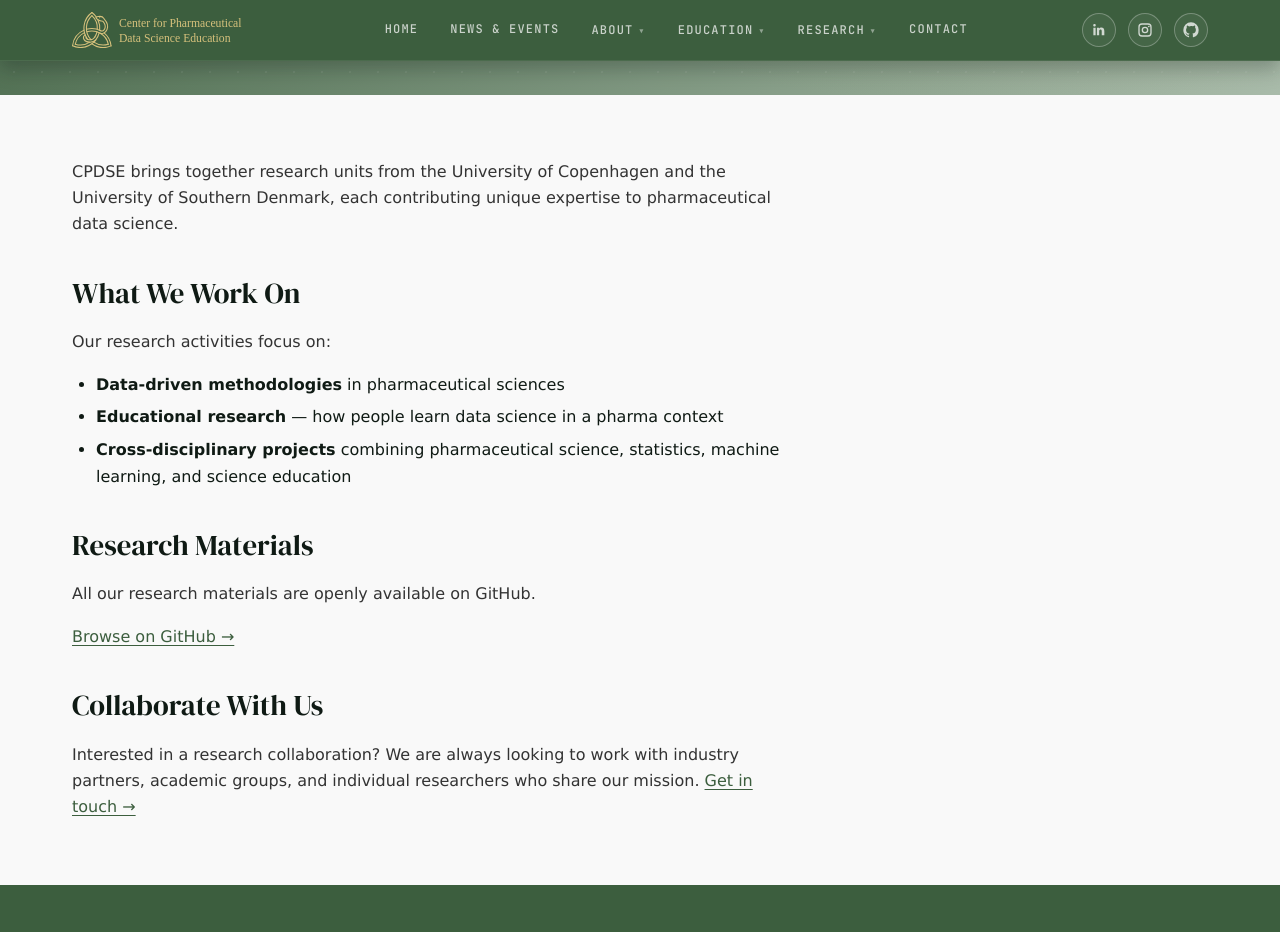
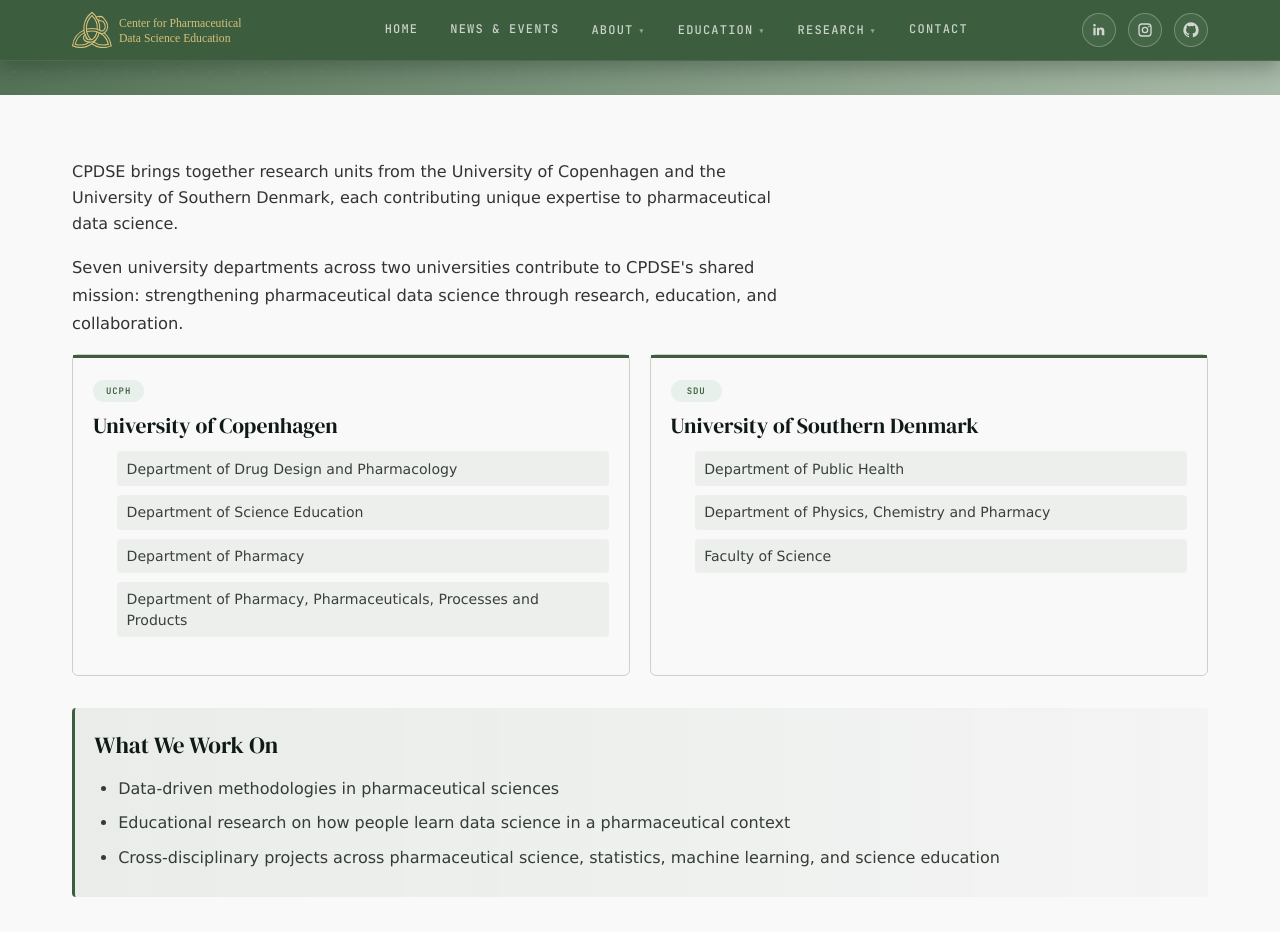
Before and after one commit to CPDSE/PagesCMS, a Jekyll site: the page built from research-units.md, in a window 1280 px wide and 1400 px high, scrolled down 279 px. Shown: the top 932 px of the window. Built offline with Jekyll 4.4.1, drawn with Linux system fonts in a browser that asks for light colours.

Commit message:
include research units

```diff
--- a/assets/css/main.css
+++ b/assets/css/main.css
@@ -2590,6 +2590,120 @@
   }
 }
 
+/* ─── RESEARCH UNITS PAGE ────────────────────────────────── */
+.page-body > .research-units-overview,
+.page-body > .research-focus-strip {
+  max-width: none;
+}
+
+.research-units-overview {
+  margin-bottom: var(--space-md);
+}
+
+.research-units-lead {
+  max-width: 72ch;
+  font-size: 1.02rem;
+  line-height: 1.72;
+  color: var(--ink);
+  margin-bottom: var(--space-md);
+}
+
+.research-units-grid {
+  display: grid;
+  grid-template-columns: 1fr 1fr;
+  gap: 1.2rem;
+}
+
+.research-units-card {
+  border: 1px solid var(--border);
+  background: var(--offwhite);
+  border-radius: 6px;
+  padding: 1.3rem 1.25rem 1.35rem;
+  position: relative;
+}
+
+.research-units-card::before {
+  content: '';
+  position: absolute;
+  top: 0;
+  left: 0;
+  right: 0;
+  height: 3px;
+  background: var(--green);
+}
+
+.research-units-card__label {
+  display: inline-flex;
+  align-items: center;
+  justify-content: center;
+  min-width: 3.2rem;
+  height: 1.35rem;
+  padding: 0 0.55rem;
+  border-radius: 999px;
+  background: var(--green-pale);
+  color: var(--green);
+  font-family: var(--font-mono);
+  font-size: 0.56rem;
+  font-weight: 600;
+  letter-spacing: 0.11em;
+  text-transform: uppercase;
+}
+
+.research-units-card h2 {
+  font-family: var(--font-display);
+  font-size: 1.35rem;
+  line-height: 1.25;
+  color: var(--ink);
+  margin: 0.6rem 0 0.8rem;
+}
+
+.research-units-list {
+  list-style: none;
+  margin: 0;
+  padding: 0;
+  display: grid;
+  gap: 0.55rem;
+}
+
+.research-units-list li {
+  margin: 0;
+  padding: 0.45rem 0.6rem;
+  border-radius: 4px;
+  background: rgba(60,94,62,0.06);
+  color: rgba(15,26,20,0.82);
+  font-size: 0.88rem;
+  line-height: 1.45;
+}
+
+.research-focus-strip {
+  margin-top: var(--space-md);
+  margin-bottom: var(--space-md);
+  padding: 1.15rem 1.2rem;
+  border-left: 3px solid var(--green);
+  background: linear-gradient(90deg, rgba(60,94,62,0.08), rgba(60,94,62,0.03));
+  border-radius: 4px;
+}
+
+.research-focus-strip h2 {
+  margin: 0 0 0.7rem;
+  font-size: 1.45rem;
+}
+
+.research-focus-strip ul {
+  margin: 0;
+}
+
+.research-focus-strip li {
+  margin-bottom: 0.5rem;
+  color: rgba(15,26,20,0.84);
+}
+
+@media (max-width: 760px) {
+  .research-units-grid {
+    grid-template-columns: 1fr;
+  }
+}
+
 /* ─── POST ────────────────────────────────────────────────── */
 .post-header {
   background: var(--green);
--- a/research-units.md
+++ b/research-units.md
@@ -8,20 +8,42 @@
 
 CPDSE brings together research units from the University of Copenhagen and the University of Southern Denmark, each contributing unique expertise to pharmaceutical data science.
 
-## What We Work On
+<section class="research-units-overview">
+	<p class="research-units-lead">Seven university departments across two universities contribute to CPDSE's shared mission: strengthening pharmaceutical data science through research, education, and collaboration.</p>
 
-Our research activities focus on:
+	<div class="research-units-grid">
+		<article class="research-units-card">
+			<span class="research-units-card__label">UCPH</span>
+			<h2>University of Copenhagen</h2>
+			<ul class="research-units-list">
+				<li>Department of Drug Design and Pharmacology</li>
+				<li>Department of Science Education</li>
+				<li>Department of Pharmacy</li>
+				<li>Department of Pharmacy, Pharmaceuticals, Processes and Products</li>
+			</ul>
+		</article>
 
-- **Data-driven methodologies** in pharmaceutical sciences
-- **Educational research** — how people learn data science in a pharma context
-- **Cross-disciplinary projects** combining pharmaceutical science, statistics, machine learning, and science education
+		<article class="research-units-card">
+			<span class="research-units-card__label">SDU</span>
+			<h2>University of Southern Denmark</h2>
+			<ul class="research-units-list">
+				<li>Department of Public Health</li>
+				<li>Department of Physics, Chemistry and Pharmacy</li>
+				<li>Faculty of Science</li>
+			</ul>
+		</article>
+	</div>
+</section>
 
-## Research Materials
+<section class="research-focus-strip">
+	<h2>What We Work On</h2>
+	<ul>
+		<li>Data-driven methodologies in pharmaceutical sciences</li>
+		<li>Educational research on how people learn data science in a pharmaceutical context</li>
+		<li>Cross-disciplinary projects across pharmaceutical science, statistics, machine learning, and science education</li>
+	</ul>
+</section>
 
-All our research materials are openly available on GitHub.
+<p>All our research materials are openly available on GitHub. <a href="https://github.com/CPDSE" target="_blank" rel="noopener">Browse on GitHub →</a></p>
 
-[Browse on GitHub →](https://github.com/CPDSE)
-
-## Collaborate With Us
-
-Interested in a research collaboration? We are always looking to work with industry partners, academic groups, and individual researchers who share our mission. [Get in touch →](/contact/)
+<p>Interested in a research collaboration? We are always looking to work with industry partners, academic groups, and individual researchers who share our mission. <a href="/PagesCMS/contact/">Get in touch →</a></p>
```
